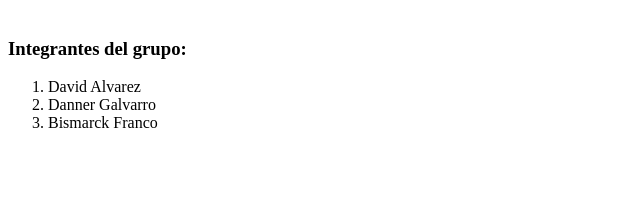
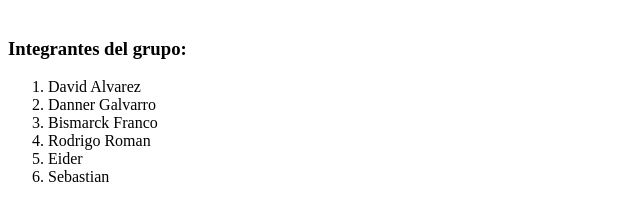
Before and after one commit to fbfranco/FirstLine-Ramas, a plain HTML site: page src/Index.html in a window 1280 px wide. Shown: the part 79-300 px from the top of the page, without its empty margins (0-640 px from the left). Drawn offline with Linux system fonts and the light colour scheme.

Commit message:
Add Integrantes

```diff
--- a/src/Index.html
+++ b/src/Index.html
@@ -14,6 +14,9 @@
         <li>David Alvarez</li>
         <li>Danner Galvarro</li>
         <li>Bismarck Franco</li>
+        <li>Rodrigo Roman</li>
+        <li>Eider</li>
+        <li>Sebastian</li>
     </ol>
 </body>
 </html>
```
